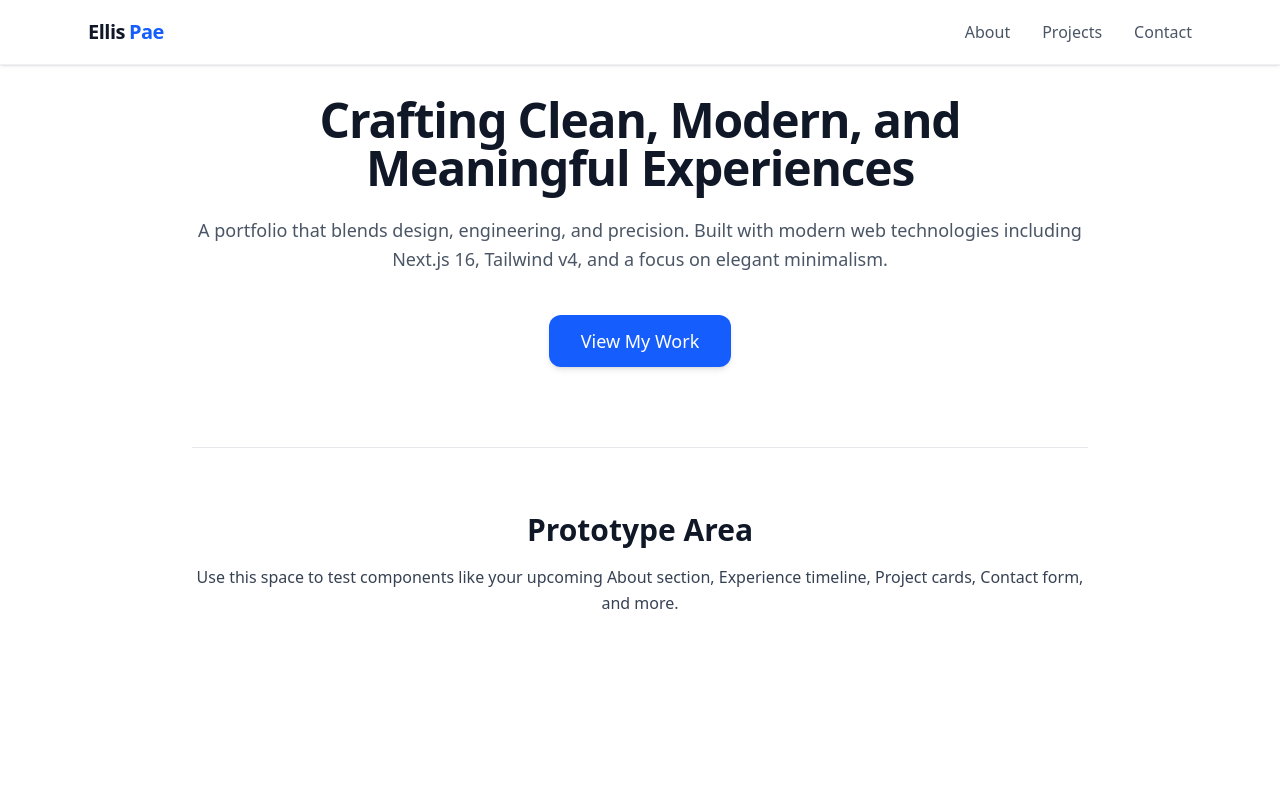
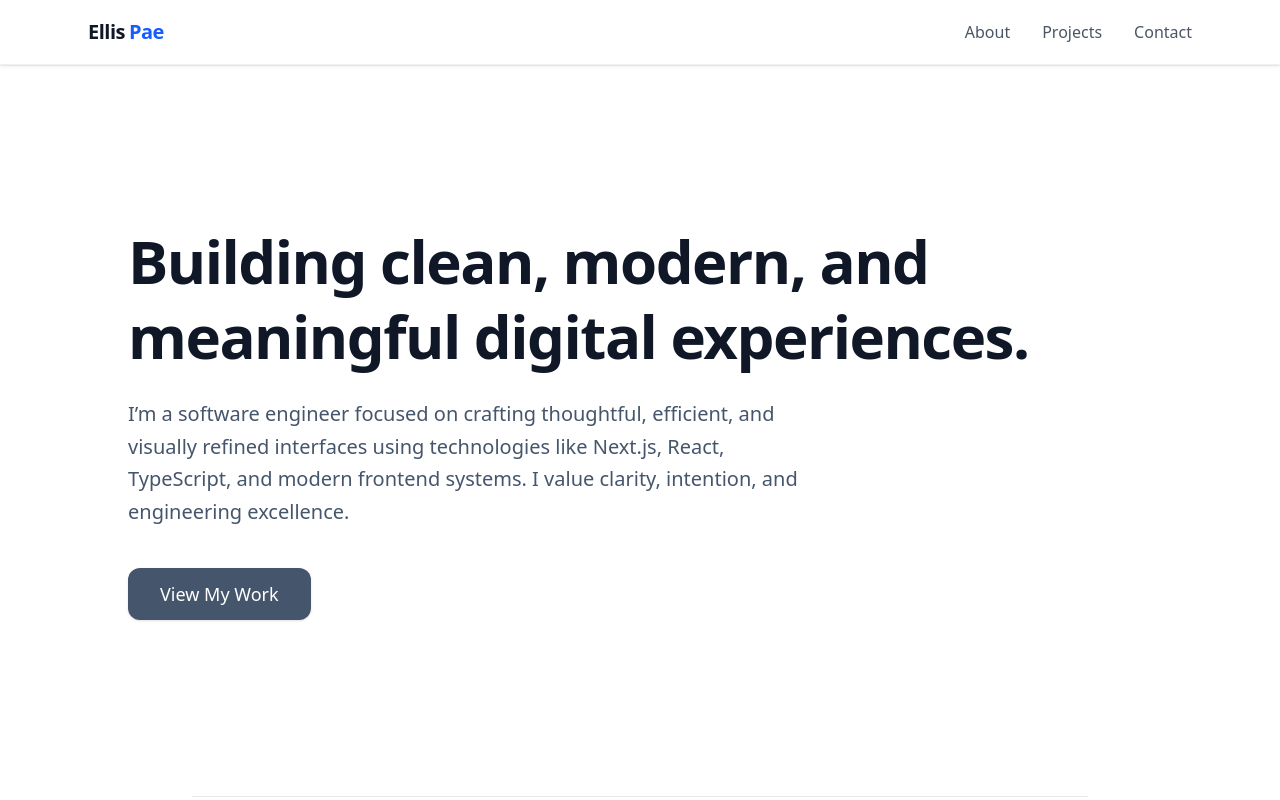
Before and after one commit to ellisPae/ellispae-portfolio, a Next.js app: page / in a window 1280 px wide. Shown: the top 800 px of the page. Built offline with nearby package versions, Linux system fonts and the light colour scheme.

Commit message:
Create Hero section

```diff
--- a/app/globals.css
+++ b/app/globals.css
@@ -10,3 +10,20 @@
     to { opacity: 1; transform: translateY(0); }
   }
 }
+
+@layer utilities {
+  .animate-fadeIn {
+    animation: fadeIn 0.9s ease forwards;
+    opacity: 0;
+  }
+  @keyframes fadeIn {
+    from {
+      opacity: 0;
+      transform: translateY(14px);
+    }
+    to {
+      opacity: 1;
+      transform: translateY(0);
+    }
+  }
+}
--- a/app/page.tsx
+++ b/app/page.tsx
@@ -1,26 +1,18 @@
 import Navbar from "@/components/Navbar";
+import Hero from "@/components/Hero";
+// import FeaturedProjects from "@/components/FeaturedProjects";
+// import Experience from "@/components/Experience";
+// import Skills from "@/components/Skills";
+// import About from "@/components/About";
+// import Contact from "@/components/Contact";
+// import Footer from "@/components/Footer";
 
 export default function HomePage() {
   return (
     <>
       <Navbar />
       <main className="pt-24 min-h-screen w-full flex flex-col items-center bg-white text-gray-900 px-4">
-        {/* Hero Section */}
-        <section className="max-w-4xl text-center animate-fadeIn">
-          <h1 className="text-5xl font-bold tracking-tight text-gray-900">
-            Crafting Clean, Modern, and Meaningful Experiences
-          </h1>
-
-          <p className="mt-6 text-lg text-gray-600 leading-relaxed">
-            A portfolio that blends design, engineering, and precision. Built
-            with modern web technologies including Next.js 16, Tailwind v4, and
-            a focus on elegant minimalism.
-          </p>
-
-          <button className="mt-10 px-8 py-3 rounded-xl bg-blue-600 text-white font-medium text-lg shadow-md hover:bg-blue-700 active:scale-[0.98] transition-all">
-            View My Work
-          </button>
-        </section>
+        <Hero />
 
         {/* Divider Placeholder */}
         <div className="w-full max-w-4xl mt-20 border-t border-gray-200" />
--- /dev/null
+++ b/components/Hero.tsx
@@ -0,0 +1,32 @@
+"use client";
+
+export default function Hero() {
+  return (
+    <section className="w-full flex justify-center px-6">
+      <div className="max-w-5xl w-full pt-32 pb-24 animate-fadeIn">
+        {/* Heading */}
+        <h1 className="text-5xl md:text-6xl font-bold tracking-tight text-gray-900 leading-tight">
+          Building clean, modern, and meaningful digital experiences.
+        </h1>
+
+        {/* Subtext */}
+        <p className="mt-6 text-lg md:text-xl text-slate-600 max-w-2xl leading-relaxed">
+          I’m a software engineer focused on crafting thoughtful, efficient, and
+          visually refined interfaces using technologies like Next.js, React,
+          TypeScript, and modern frontend systems. I value clarity, intention,
+          and engineering excellence.
+        </p>
+
+        {/* CTA */}
+        <div className="mt-10">
+          <a
+            href="#projects"
+            className="inline-block px-8 py-3 text-lg font-medium rounded-xl bg-slate-600 text-white hover:bg-slate-700 active:scale-[0.98] transition-all shadow-sm"
+          >
+            View My Work
+          </a>
+        </div>
+      </div>
+    </section>
+  );
+}
```
